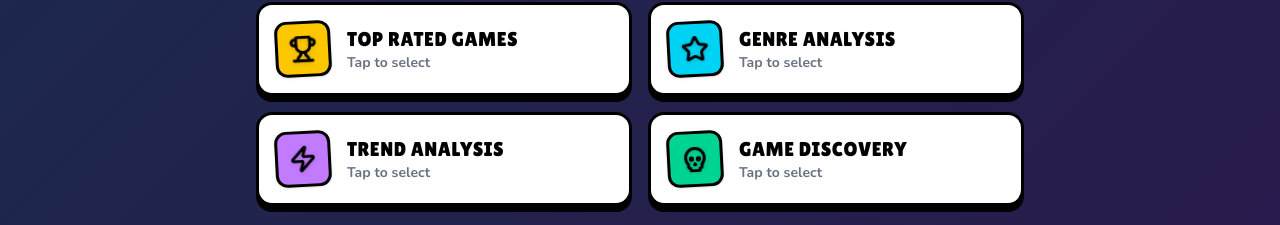
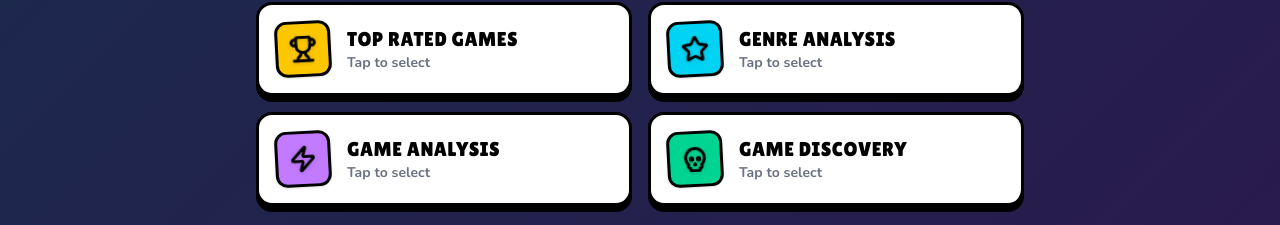
Before and after one commit to ShawnZong/amazing-game-analytics-ai-chatbot, a Next.js app in the folder apps/frontend/: page / in a window 1280 px wide. Shown: the part 386-611 px from the top of the page. Built offline with nearby package versions, Linux system fonts and the light colour scheme.

Commit message:
refactor(chat): update game analysis suggestion

```diff
--- a/apps/frontend/src/client/components/chat/chat-list.tsx
+++ b/apps/frontend/src/client/components/chat/chat-list.tsx
@@ -30,8 +30,8 @@ const SUGGESTIONS = [
   },
   {
     icon: Zap,
-    label: "Trend Analysis",
-    query: "What's the trend in RPG game ratings for year 2025?",
+    label: "Game Analysis",
+    query: "Provide a summary and key performance metrics for the game Hollow Knight: Silksong.",
     bgColor: "bg-purple-400",
     hoverColor: "group-hover:bg-purple-300",
   },
```
